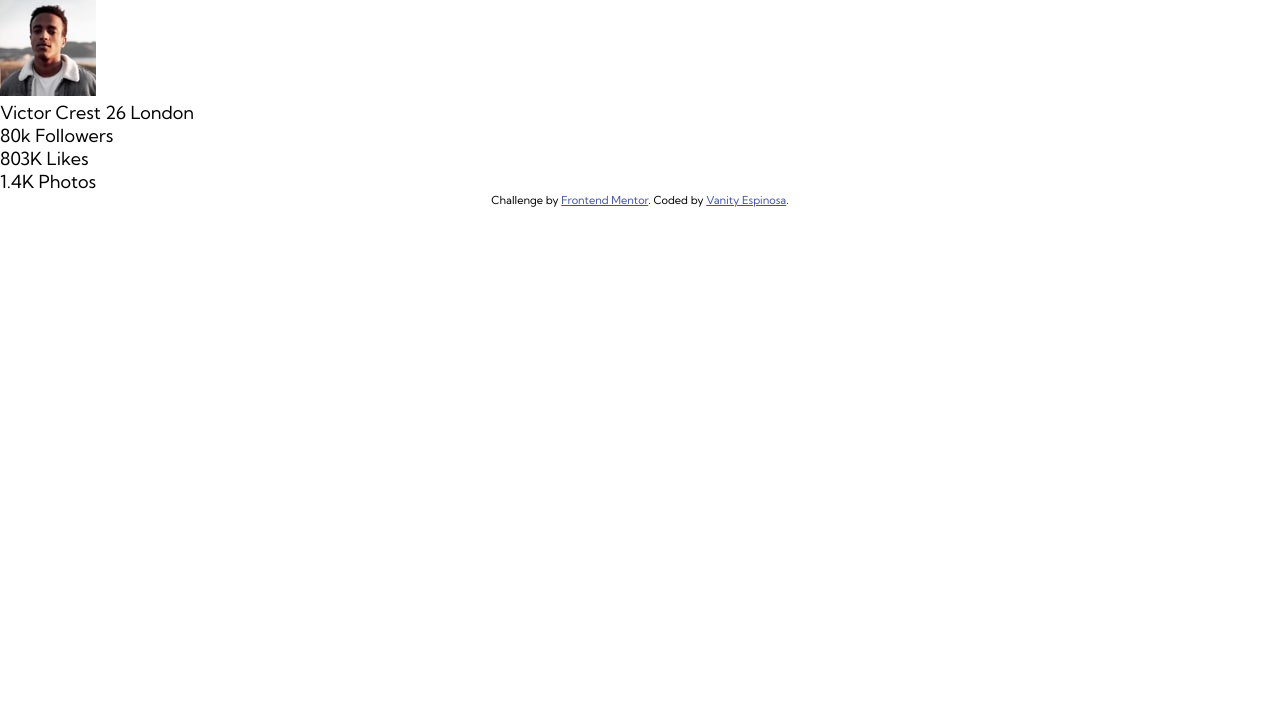
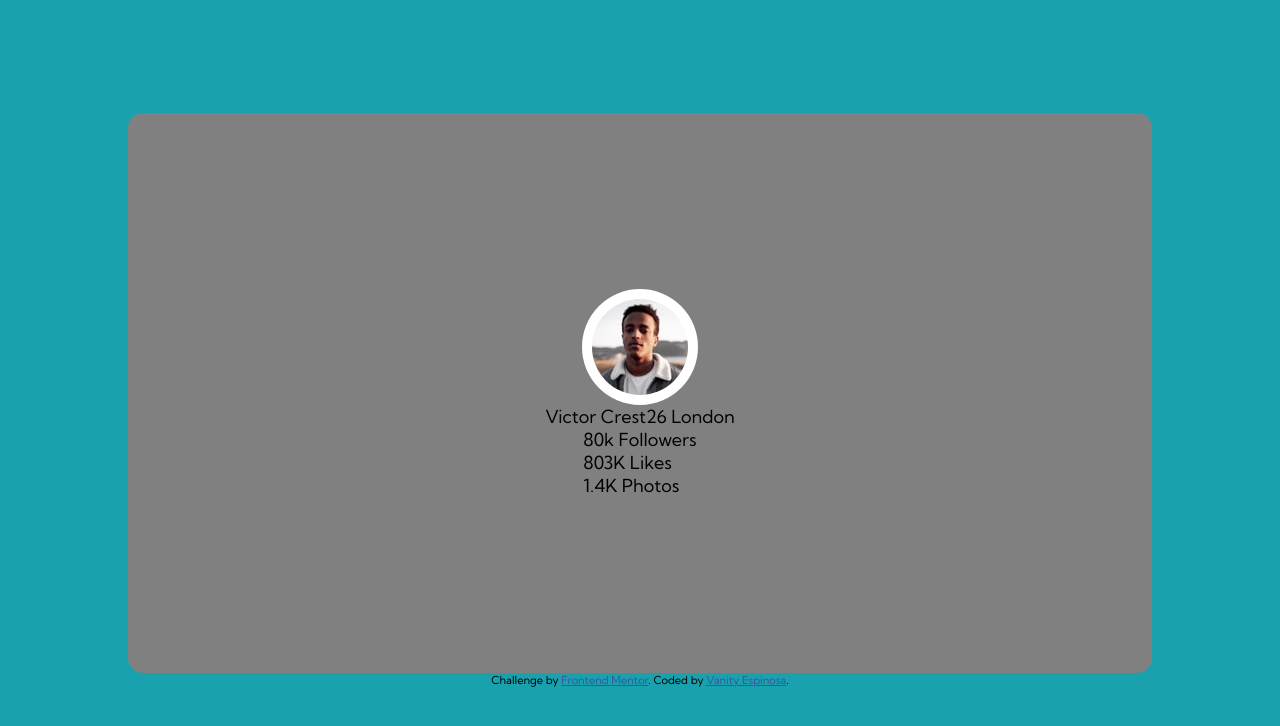
Before and after one commit to vanityespinosa/profile-card-component-main, a plain HTML site: page index.html in a window 1280 px wide. Drawn offline with Linux system fonts and the light colour scheme.

Commit message:
Add rudimentary styles. Set up Profile Container styles.

```diff
--- a/index.html
+++ b/index.html
@@ -10,13 +10,14 @@
   <title>Frontend Mentor | Profile card component</title>
 </head>
 <body>
-  <div class="profile-container">
-    <div>
+  <!-- <img src="/images/bg-pattern-top.svg" id="top"></img>
+  <img src="/images/bg-pattern-bottom.svg" id="bottom"></img> -->
+  <div id="profile-container">
+    <div id="img-container">
       <img src="/images/image-victor.jpg" alt="profile picture">
     </div>
-    <div>
-      <span>Victor Crest</span>
-      <span>26</span>
+    <div id="profile-name">
+      <span>Victor Crest<span>26</span></span>
       <span>London</span>
     </div>
     <div>
@@ -34,9 +35,9 @@
       </div>
     </div>
   </div>
-  <div class="attribution">
+  <footer class="attribution">
     Challenge by <a href="https://www.frontendmentor.io?ref=challenge" target="_blank">Frontend Mentor</a>.
     Coded by <a href="#">Vanity Espinosa</a>.
-  </div>
+  </footer>
 </body>
 </html>
--- a/style.css
+++ b/style.css
@@ -6,7 +6,7 @@
   Overall Default Styles
 ****************************************/
 :root {
-    /******Colors*****/
+    /******Start Colors*****/
 
     /* Primary */
     --dark-cyan: hsl(185, 75%, 39%);
@@ -15,6 +15,12 @@
 
     /* Neutral */
     --dary-gray: hsl(0, 0%, 59%);
+
+    /******End Colors*****/
+}
+
+html, body {
+  height: 100%;
 }
 
 * {
@@ -26,6 +32,52 @@
 body {
     font-size: 18px;
     font-family: 'Kumbh Sans', sans-serif;
+    background-color: var(--dark-cyan);
+    display: flex;
+    flex-direction: column;
+    align-items: center;
+    justify-content: center;
+}
+#top {
+  position: absolute;
+  right: 20%;
+  bottom: 20%;
+  z-index: -1;
+}
+#bottom {
+  position: absolute;
+  top: 55%;
+  z-index: -1;
+}
+/****************************************
+  Profile Container Styles
+****************************************/
+#profile-container {
+  height: 70%;
+  width: 80%;
+  background-color: grey;
+  border-radius: 15px;
+  display: flex;
+  flex-direction: column;
+  align-items: center;
+  justify-content: center;
+}
+
+#img-container {
+  background-color: white;
+  border-radius: 50%;
+  padding: 10px;
+  display: flex;
+  align-items: center;
+  justify-content: center;
+}
+
+#img-container img {
+  border-radius: 50%;
+}
+
+#profile-name {
+
 }
 
 /****************************************
```
